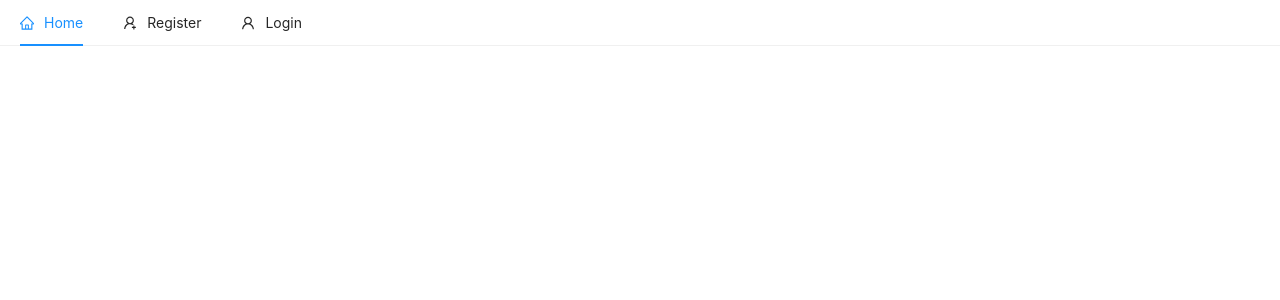
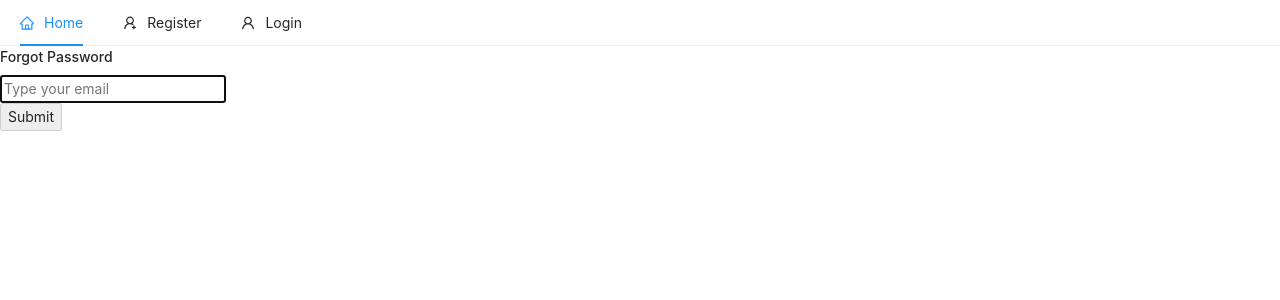
Before and after one commit to Mohan-Palat/plantluv-ecomm, a React (Create React App) app: page /forgot/password in a window 1280 px wide. Shown: the top 300 px of the page. Built offline with nearby package versions, Linux system fonts and the light colour scheme; no server answers.

Commit message:
forgot pwd

```diff
--- a/src/App.js
+++ b/src/App.js
@@ -8,6 +8,7 @@ import Register from "./pages/auth/Register";
 import Home from "./pages/Home";
 import Header from "./components/nav/Header";
 import RegisterComplete from "./pages/auth/RegisterComplete";
+import ForgotPassword from "./pages/auth/ForgotPassword";
 
 import { auth } from "./firebase";
 import { useDispatch } from "react-redux";
@@ -44,6 +45,7 @@ const App = () => {
 				<Route exact path="/login" component={Login} />
 				<Route exact path="/register" component={Register} />
 				<Route exact path="/register/complete" component={RegisterComplete} />
+				<Route exact path="/forgot/password" component={ForgotPassword} />
 			</Switch>
 		</>
 	);
--- /dev/null
+++ b/src/pages/auth/ForgotPassword.js
@@ -0,0 +1,64 @@
+import React, { useState, useEffect } from "react";
+import { auth } from "../../firebase";
+import { toast } from "react-toastify";
+import { useSelector } from "react-redux";
+
+const ForgotPassword = ( { history } ) => {
+	const [ email, setEmail ] = useState( "" );
+	const [ loading, setLoading ] = useState( false );
+
+	const handleSubmit = async ( e ) => {
+		e.preventDefault();
+		setLoading( true );
+
+		const config = {
+			urll: process.env.REACT_APP_FORGOT_PASSWORD_REDIRECT,
+			handleCodeInApp: true,
+		}
+
+		await auth.sendPasswordResetEmail( email, config )
+			.then( () => {
+				setEmail( "" )
+				setLoading( false )
+				toast.success( "Check your email for password reset link" )
+			} )
+			.catch( ( err ) => {
+
+				setLoading( false );
+				toast.error( err.message )
+				console.log( "error in forgot passs====>>>", err )
+			} )
+	}
+	return (
+		<div className="container col-md-6 offset-md-3 p-5">
+			{loading ? (
+				<h4 className="text-danger">Loading</h4>
+			) : (
+					<h4>Forgot Password</h4>
+				)}
+
+			<form onSubmit={handleSubmit}>
+				<input
+					type="email"
+					className="form-control"
+					value={email}
+					onChange={( e ) => setEmail( e.target.value )}
+					placeholder="Type your email"
+					autoFocus
+				/>
+				<br />
+				<button className="btn btn-raised" disabled={!email}>
+					Submit
+        </button>
+			</form>
+		</div>
+	);
+
+}
+
+
+
+
+
+
+export default ForgotPassword;
```
Also changed, not shown: 1 other file (tests, documents, lock files or other folders).
